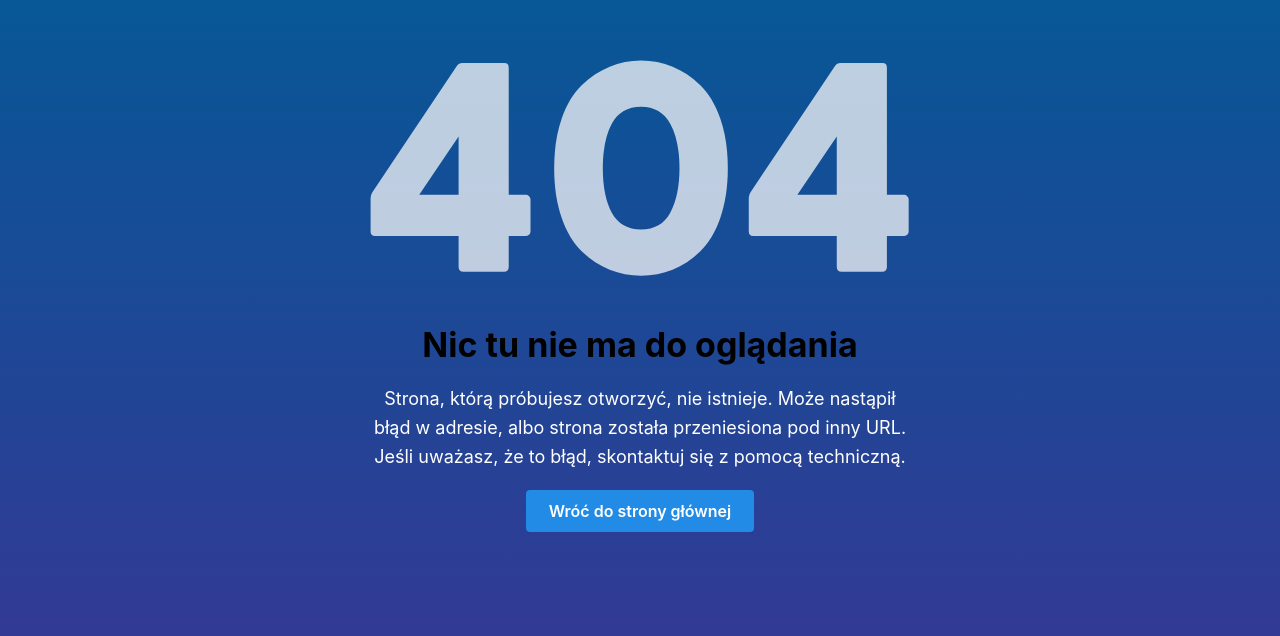
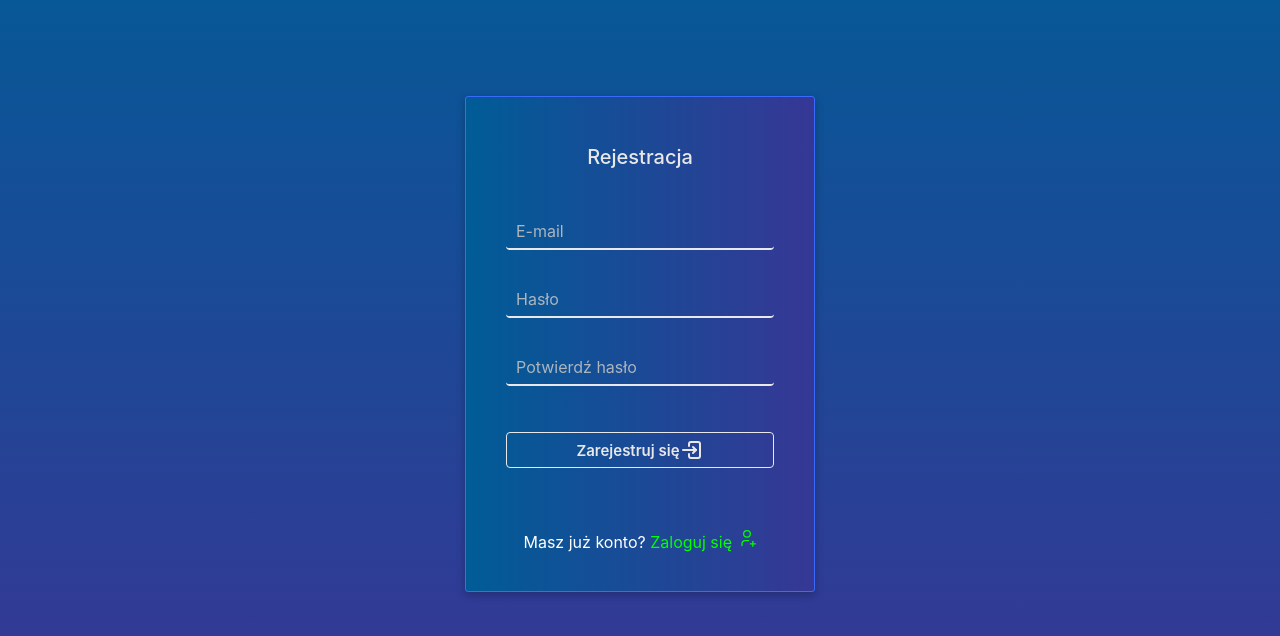
Before and after one commit to jpiekielniak/movie-database, a React (Create React App) app: page /sign-up in a window 1280 px wide. Shown: the part 104-740 px from the top of the page. Built offline with nearby package versions, Linux system fonts and the light colour scheme.

Commit message:
add : sign up layout

```diff
--- a/src/components/auth/SignIn/SignIn.tsx
+++ b/src/components/auth/SignIn/SignIn.tsx
@@ -4,7 +4,7 @@ import { useNavigate } from 'react-router-dom';
 
 export default function SignIn() {
   const navigate = useNavigate();
-  const handleSignInClick = () => navigate('/login');
+  const handleSignInClick = () => navigate('/sign-in');
 
   return (
     <Button
--- a/src/components/auth/SignIn/SignInLayout.tsx
+++ b/src/components/auth/SignIn/SignInLayout.tsx
@@ -36,6 +36,7 @@ const SignInLayout: React.FC<SignInLayoutProps> = () => {
           fullWidth
           variant="gradient"
           gradient={{ from: "blue", to: "cyan" }}
+          style={{ padding: "8px" }}
         >
           Zaloguj się <IconLogin2 />
         </Button>
@@ -43,7 +44,7 @@ const SignInLayout: React.FC<SignInLayoutProps> = () => {
         <p style={{ textAlign: "center", marginTop: "10px", color: "white" }}>
           <span style={{ color: "white" }}>Nie masz konta?</span>{" "}
           <Link
-            to="/rejestracja"
+            to="/sign-up"
             style={{ textDecoration: "none", color: "lime" }}
           >
             Zarejestruj się <IconUserPlus size={20} strokeWidth={1.5} />
--- /dev/null
+++ b/src/components/auth/signUp/SignUpLayout.tsx
@@ -0,0 +1,105 @@
+import React, { useState } from "react";
+import { Container, TextInput, Button, Notification } from "@mantine/core";
+import "./styles/signUpLayout.css";
+import { IconLogin2 } from "@tabler/icons-react";
+import { Link } from "react-router-dom";
+import { IconUserPlus } from "@tabler/icons-react";
+
+
+const SignInLayout: React.FC = () => {
+  const [formData, setFormData] = useState({
+    email: "",
+    password: "",
+    confirmPassword: "",
+  });
+
+  const [passwordsMatch, setPasswordsMatch] = useState(true);
+
+  const handleChange = (event: React.ChangeEvent<HTMLInputElement>) => {
+    const { id, value } = event.target;
+    setFormData((prevData) => ({
+      ...prevData,
+      [id]: value,
+    }));
+  };
+
+  const handleSubmit = (event: React.FormEvent<HTMLFormElement>) => {
+    event.preventDefault();
+    if (formData.password !== formData.confirmPassword) {
+      setPasswordsMatch(false);
+    } else {
+      setPasswordsMatch(true);
+    }
+  };
+
+  return (
+    <Container size="sm" className="container">
+      <form className="form" onSubmit={handleSubmit}>
+        <div className="descr">Rejestracja</div>
+
+        <div className="input">
+          <TextInput
+            required
+            id="email"
+            placeholder="E-mail"
+            value={formData.email}
+            onChange={handleChange}
+          />
+        </div>
+
+        <div className="input">
+          <TextInput
+            required
+            id="password"
+            type="password"
+            placeholder="Hasło"
+            value={formData.password}
+            onChange={handleChange}
+          />
+        </div>
+
+        <div className="input">
+          <TextInput
+            required
+            id="confirmPassword"
+            type="password"
+            placeholder="Potwierdź hasło"
+            value={formData.confirmPassword}
+            onChange={handleChange}
+          />
+        </div>
+
+        <Button
+          type="submit"
+          fullWidth
+          variant="gradient"
+          gradient={{ from: "blue", to: "cyan" }}
+          style={{ padding: "8px" }}
+        >
+          Zarejestruj się <IconLogin2 />
+        </Button>
+
+        <p style={{ textAlign: "center", marginTop: "10px", color: "white" }}>
+          <span style={{ color: "white" }}>Masz już konto?</span>{" "}
+          <Link to="/sign-in" style={{ textDecoration: "none", color: "lime" }}>
+            Zaloguj się <IconUserPlus size={20} strokeWidth={1.5} />
+          </Link>
+        </p>
+      </form>
+      {!passwordsMatch && (
+        <Notification
+          color="red"
+          icon={<IconUserPlus />}
+          withCloseButton={false}
+          style={{ backgroundColor: "transparent" }}
+        >
+          <p style={{ fontWeight: "bold", color: "white" }}>
+            Hasła nie są identyczne. Proszę wprowadzić takie same hasła.
+          </p>
+        </Notification>
+      )}
+    </Container>
+  );
+};
+
+export default SignInLayout;
--- /dev/null
+++ b/src/components/auth/signUp/styles/signUpLayout.css
@@ -0,0 +1,102 @@
+.container {
+    width: 350px;
+    margin: auto;
+    margin-top: 25vh;
+    padding: 20px;
+    display: flex;
+    flex-direction: column;
+    align-items: center;
+    border-radius: 3px;
+    border: 1px solid #396afc;
+    background: linear-gradient(to right, #005c97, #363795);
+    box-shadow: rgba(0, 0, 0, 0.24) 0px 3px 8px;
+  }
+
+  .container form .descr {
+    font-size: 20px;
+    font-weight: 500;
+    color: #e8e8e8;
+    margin-bottom: 25px;
+    margin-top: 25px;
+    text-align: center;
+  }
+
+  .form {
+    display: flex;
+    flex-direction: column;
+  }
+
+  .input {
+    margin: 1em 0;
+    width: 100%;
+    position: relative;
+  }
+
+  .input input {
+    font-size: 16px;
+    padding: 10px;
+    outline: none;
+    color: #e8e8e8;
+    border: none;
+    border-bottom: 2px solid #e8e8e8;
+    background: transparent;
+    width: 100%;
+    transition: all 0.3s ease-in-out;
+  }
+
+  .input input:focus {
+    border-bottom-color: #2548d3;
+  }
+
+  .input label {
+    font-size: 14px;
+    position: absolute;
+    left: 0;
+    color: #e8e8e8;
+    padding: 10px;
+    pointer-events: none;
+    transition: all 0.3s ease-in-out;
+  }
+
+  .input input:focus ~ label,
+  .input input:valid ~ label {
+    transform: translateY(-120%);
+    font-size: 12px;
+    color: #2548d3;
+  }
+
+  .form button {
+    color: #e8e8e8;
+    font-size: 15px;
+    align-self: flex-start;
+    padding: 12px 20px;
+    border: 1px solid #e8e8e8;
+    cursor: pointer;
+    margin-top: 30px;
+    background: transparent;
+    transition: all 0.3s ease-in-out;
+    position: relative;
+    overflow: hidden;
+    border-radius: 4px;
+  }
+
+  .form button:before {
+    content: "";
+    position: absolute;
+    bottom: 100%;
+    left: 0;
+    width: 100%;
+    height: 100%;
+    background-color: #e8e8e8;
+    opacity: 0;
+    transition: opacity 0.3s ease-in-out;
+  }
+
+  .form button:hover:before {
+    opacity: 0.2;
+  }
+
+  .form button:hover {
+    transform: translateY(-3px);
+    box-shadow: 0 5px 15px rgba(0, 0, 0, 0.3);
+  }
--- a/src/index.tsx
+++ b/src/index.tsx
@@ -10,6 +10,7 @@ import { NotFound } from "./components/notFound/NotFound";
 import { MantineProvider } from "@mantine/core";
 import "@mantine/core/styles.css";
 import SignInLayout from "./components/auth/SignIn/SignInLayout";
+import SignUpLayout from "./components/auth/signUp/SignUpLayout";
 
 const root = ReactDOM.createRoot(
   document.getElementById("root") as HTMLElement
@@ -21,7 +22,8 @@ root.render(
     <Routes>
       <Route path="/"  element={<App/>} />
       <Route path="*" element={<NotFound/>} />
-      <Route path="/login" element={<SignInLayout/>} />
+      <Route path="/sign-in" element={<SignInLayout/>} />
+      <Route path="/sign-up" element={<SignUpLayout/>} />
     </Routes>
     </BrowserRouter>
   </MantineProvider>
```
